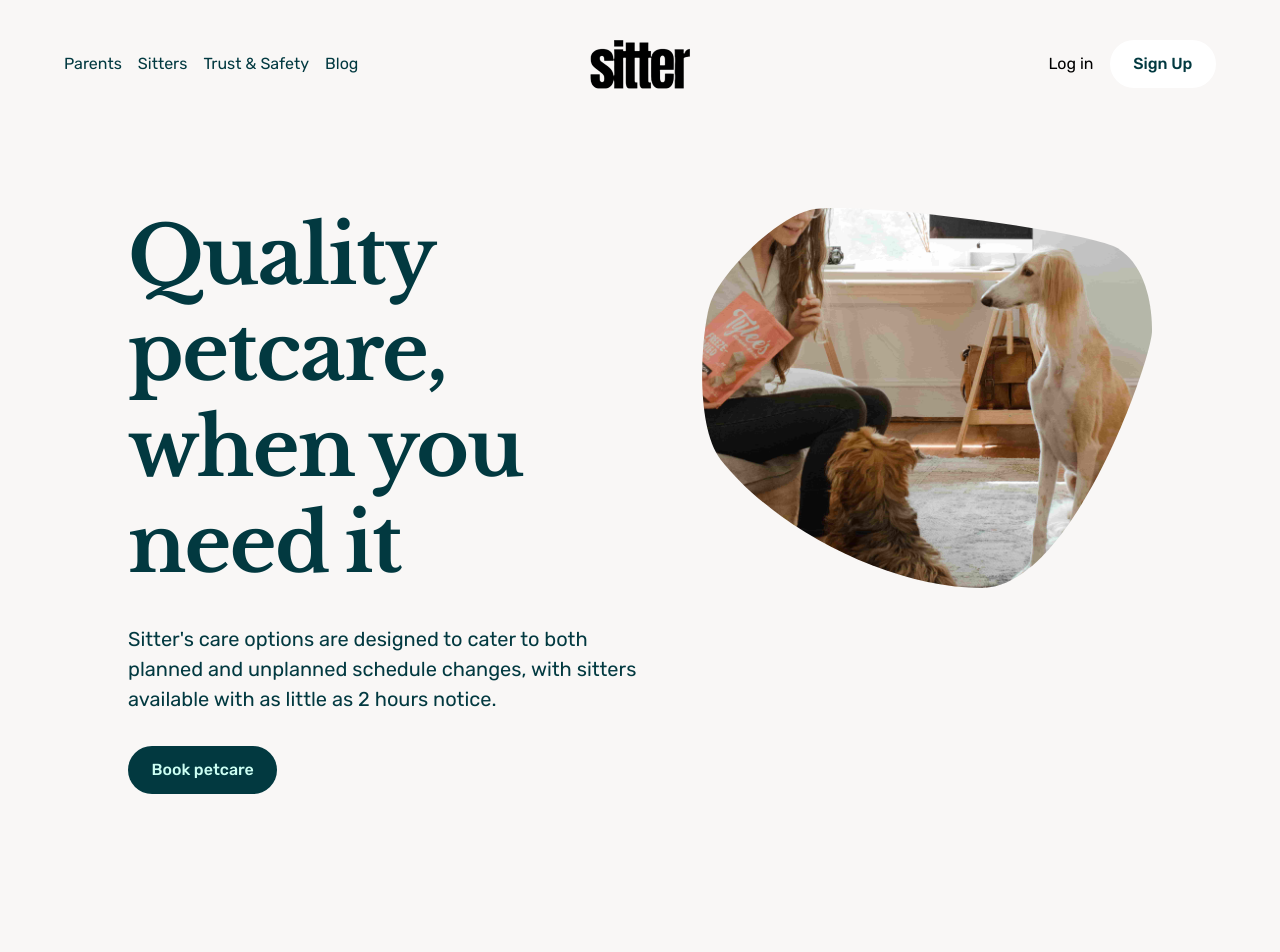
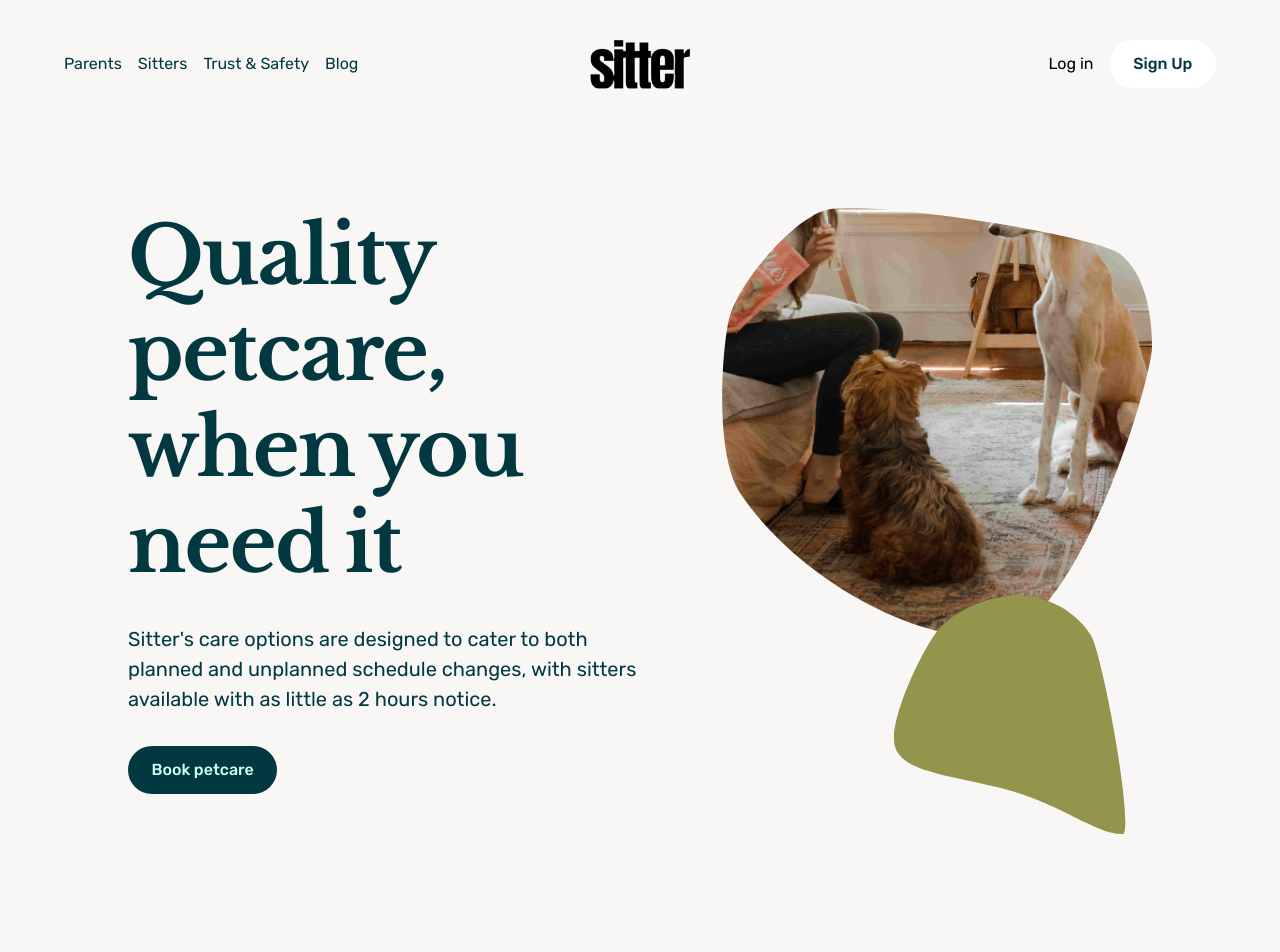
Before and after one commit to samsonc89/otter-replica, a React (Vite) app: page /otter-replica/parents in a window 1280 px wide. Shown: the top 952 px of the page. Built offline with nearby package versions, Linux system fonts and the light colour scheme.

Commit message:
Set sizing of header shapes

```diff
--- a/src/components/Header/header.css
+++ b/src/components/Header/header.css
@@ -1,7 +1,7 @@
 .header-section {
   display: flex;
   width: 80%;
-  margin: 0 auto;
+  margin: 0 auto 8%;
   justify-content: space-between;
 }
 
@@ -19,8 +19,9 @@
 
 .header-image-wrapper {
   position: relative;
-  width: 450px;
-  height: 380px;
+  width: 430px;
+  height: 430px;
+  z-index: 1;
 }
 
 .header-image {
@@ -29,8 +30,30 @@
   top: -100%;
   left: -30%;
   max-width: none;
+  z-index: 1;
+}
+
+.header-shape-wrapper {
+  position: relative;
+}
+
+.header-shape {
+  position: absolute;
+  height: 240px;
+  width: 240px;
+  z-index: 12;
+  margin-left: 40%;
+  margin-top: -10%;
 }
 
 .clip-middle-left {
   clip-path: url(#middle-left);
 }
+.clip-bottom-left {
+  clip-path: url(#bottom-left);
+}
+
+.clip-top-left {
+  clip-path: url(#top-left);
+  rotate: 180deg;
+}
```
